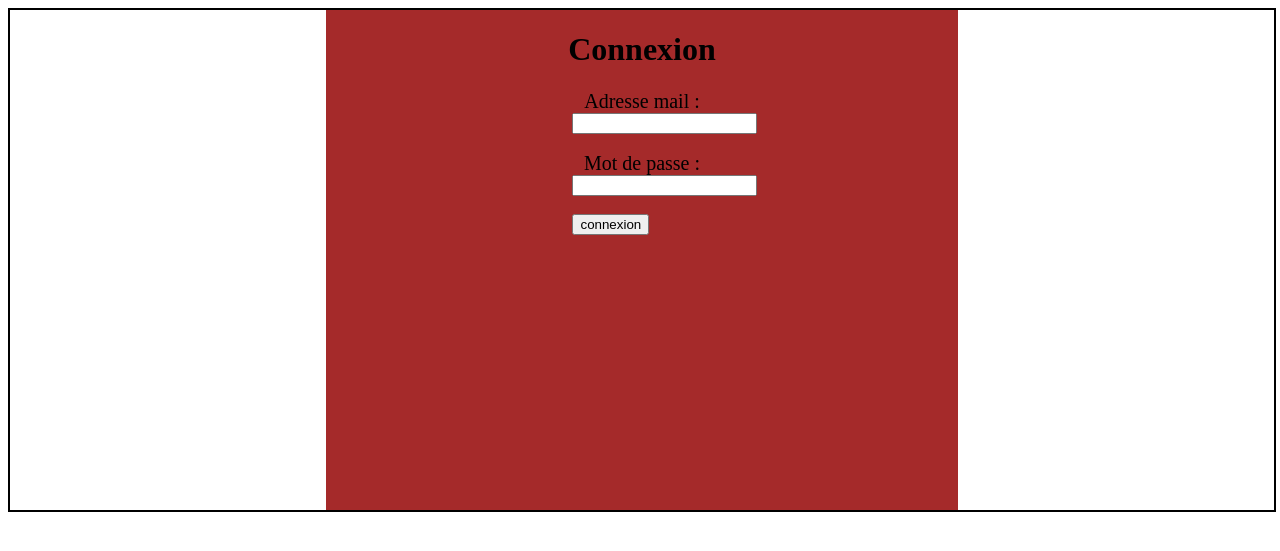
After one commit to phigou22/sitebouffe, a PHP site: page /connexionsite.php in a window 1280 px wide. The commit adds this page. Shown: the top 551 px of the page. Run offline with PHP 8.4, Linux system fonts and the light colour scheme.

Commit message:
27/06
MàJ

```diff
--- a/connexion.php
+++ b/connexion.php
@@ -1,3 +1,4 @@
+
 <?php
 include "header.php"
 ?>
--- /dev/null
+++ b/connexionsite.php
@@ -0,0 +1,85 @@
+<?php
+
+include "sidentifier.php"
+
+?>
+
+<!DOCTYPE html>
+<html lang="en">
+<head>
+    <meta charset="UTF-8">
+    <meta name="viewport" content="width=device-width, initial-scale=1.0">
+    <title>Document</title>
+</head>
+<body>
+<div class="div">
+            <div class="div12"> <h1>Connexion</h1>
+    <form action="sidentifier.php" method="POST">
+
+        <label for="mail">Adresse mail :</label>
+        <input type="email" name="adressemail" id="adressemail" required><br>
+
+        <label for="mot_de_passe">Mot de passe :</label>
+        <input type="password" name="motdepasse" id="motdepasse" required><br>
+
+        <input type="submit" name="submit" value="connexion">
+
+
+
+    </form>
+</div>
+
+</div>
+</body>
+
+
+
+<style>
+
+
+
+    .div{
+        height: 500px;
+        width: 100%;
+        right: -60%;
+        justify-content: center;
+        display: flex;
+        border: solid black 2px;
+
+    }
+
+    .div12{
+        background-color: brown;
+        height: 500px;
+        display: flex;
+        width: 50%;
+        flex-direction: column;
+    }
+
+    #nom > .div1{
+        justify-content: center;
+        display: flex;
+    }
+
+    h1{
+        text-align: center;
+        display: flex;
+        justify-content: center;
+    }
+
+    .div input{
+        display: flex;
+        justify-content: center;
+        text-align: center;
+        margin-left: 39%;
+
+    }
+
+    .div label{
+        display: flex;
+        justify-content: center;
+        text-align: center;
+        font-size: 20px;
+    }
+    </style>
+</html>
--- a/headersite.php
+++ b/headersite.php
@@ -10,7 +10,9 @@
 
 <div class="parent">
 <div class="barrenav1">
-<div class="accueil"><h4> Accueil </h4></div>
+<div class="accueil"><h4> Accueil </h4>
+
+</div>
 
 <div class="pizza"> <a href="https://origanolapizza.com/galerie/"> <h4> Nos pizzas </h4></a></div>
 <div class="logo"> <img src="../sitebouffe/images/pizza-icon-logo-design-template-download-pizza-icon-logo-desilogo.png" height="100%" width="100%" alt="cuisinier italien"> </div>
--- /dev/null
+++ b/sidentifier.php
@@ -0,0 +1,66 @@
+<?php
+ini_set('display_errors', 1);
+error_reporting(E_ALL);
+
+session_start();
+
+if (isset($_POST['submit'])) {
+
+    ////////////////////////////////////////////////////////////////////////////////////
+
+// l'erreur était la le submit été pas rappler aux niveaux du isset donc il pouvait pas verifier si vide
+// c'est le submit que tu recupere dans ton formulaire
+
+////////////////////////////////////////////////////////////////////////////////////////
+
+    // Récupérer les données du formulaire
+    $adressemail = $_POST['adressemail'];
+    $motdepasse = $_POST['motdepasse'];
+
+    // Connexion à la base de données
+    $servername = "localhost";
+    $username = "root";
+    $password = "";
+    $dbname = "sitebouffe";
+
+    $conn = new mysqli($servername, $username, $password, $dbname);
+
+    // Vérifier la connexion
+    if ($conn->connect_error) {
+        die("La connexion à la base de données a échoué : " . $conn->connect_error);
+    }
+
+    // Requête pour récupérer les informations de l'utilisateur
+    $sql = "SELECT * FROM connexion WHERE adressemail='$adressemail'";
+    $result = $conn->query($sql);
+
+    if ($result->num_rows > 0) {
+        $row = $result->fetch_assoc();
+        if (password_verify($motdepasse, $row['motdepasse'])) {
+            echo "Connexion réussie !";
+            $_SESSION['utilisateur_connecte'] = array(
+                'id' => $row['id'],
+                'prenom' => $row['prenom'],
+                'nom' => $row['nom'],
+                'email' => $row['email'],
+                'motdepasse'=> $row['motdepasse'],
+            );
+
+            $_SESSION['prenom'] = $row['prenom'];
+            $conn->close();
+
+
+            header("Location: accueil1.php");
+            exit();
+        } else {
+
+            echo "Mot de passe incorrect.";
+        }
+    } else {
+
+        echo "Utilisateur non trouvé.";
+    }
+
+    $conn->close();
+}
+?>
```
Also changed, not shown: header.php (+8 -3 lines).
